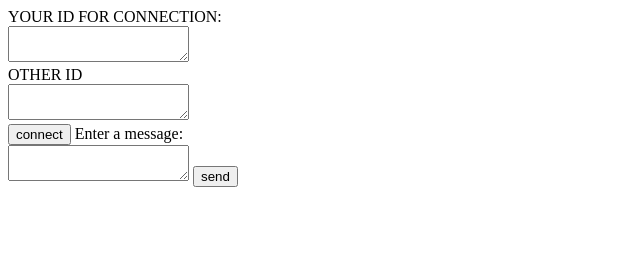
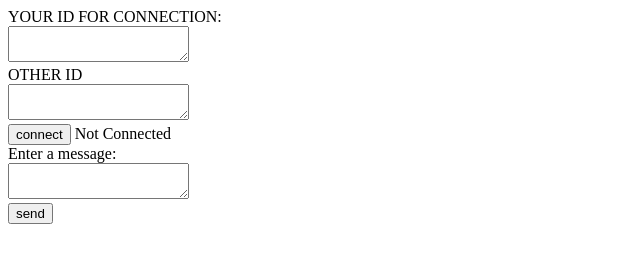
Before and after one commit to Yu-Jun-Zhao/cs158_Project, a website: page VideoApp/index.html in a window 1280 px wide. Shown: the whole page, without its empty margins (0-640 px from the left). Drawn offline with Linux system fonts and the light colour scheme.

Commit message:
added some status text

```diff
--- a/VideoApp/index.html
+++ b/VideoApp/index.html
@@ -11,10 +11,11 @@
     <label>OTHER ID </label> </br>
     <textarea id = "OtherID"> </textarea> </br>
     <button id = "connect"> connect </button>
+    <label id = "statuslabel">Not Connected</label> </br>
 
     <label>Enter a message:</label> </br>
-    <textarea id = "yourMessage"></textarea>
-    <button id = "send">send</button>
+    <textarea id = "yourMessage"></textarea> </br>
+    <button id = "send">send</button> </br>
     <pre id = "messages"></pre>
 
     <script src = "bundle.js" charset= "utf-8"> </script>
--- a/VideoApp/package.json
+++ b/VideoApp/package.json
@@ -11,7 +11,8 @@
     "budo": "^11.2.0"
   },
   "scripts": {
-    "start": "budo index.js:bundle.js"
+    "start": "budo index.js:bundle.js",
+    "signalhub": "signalhub listen -p 8080"
   },
   "keywords": [
     "p2p"
```
Also changed, not shown: VideoApp/index.js (+13 -1 lines).
